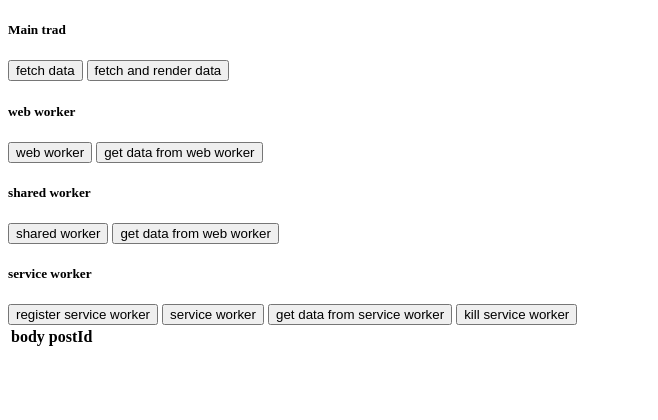
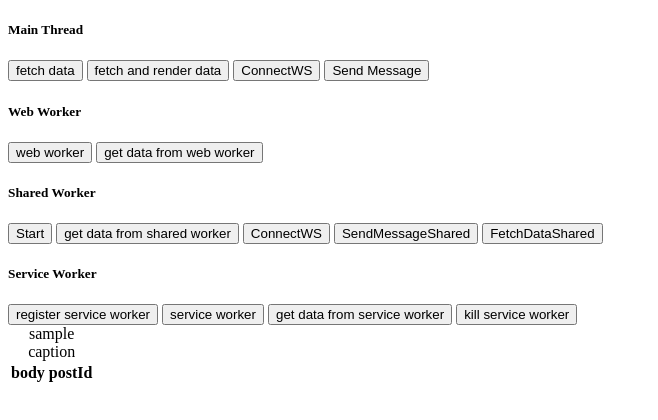
Before and after one commit to satheeq/worker-testing, a website: page index.html in a window 1280 px wide. Shown: the whole page, without its empty margins (0-658 px from the left). Drawn offline with nearby package versions, Linux system fonts and the light colour scheme.

Commit message:
Added functions to connect to webscoket and exchange messages

```diff
--- a/index.html
+++ b/index.html
@@ -8,19 +8,24 @@
     <script type = "text/javascript" src = "https://ajax.googleapis.com/ajax/libs/jquery/2.1.3/jquery.min.js"></script>
 </head>
 <body>
-<h5>Main trad</h5>
+<h5>Main Thread</h5>
 <button onclick="mainTread(false)">fetch data</button>
 <button onclick="mainTread(true)">fetch and render data</button>
+<button onclick="connectWSMain(true)">ConnectWS</button>
+<button onclick="sendMessageMain(true)">Send Message</button>
 
-<h5>web worker</h5>
+<h5>Web Worker</h5>
 <button onclick="webWorker()">web worker</button>
 <button onclick="getDataFromWebWorker()">get data from web worker</button>
 
-<h5>shared worker</h5>
-<button onclick="sharedWorker()">shared worker</button>
-<button onclick="getDataFromSharedWorker()">get data from web worker</button>
+<h5>Shared Worker</h5>
+<button onclick="createSharedWorker()">Start</button>
+<button onclick="getDataFromSharedWorker()">get data from shared worker</button>
+<button onclick="connectWebsocketShared()">ConnectWS</button>
+<button onclick="sendMessageShared()">SendMessageShared</button>
+<button onclick="fetchDataShared()">FetchDataShared</button>
 
-<h5>service worker</h5>
+<h5>Service Worker</h5>
 <button onclick="registerServiceWorker()">register service worker</button>
 <button onclick="serviceWorker()">service worker</button>
 <button onclick="getDataFromServiceWorker()">get data from service worker</button>
@@ -28,6 +33,7 @@
 <br>
 
 <table>
+    <caption>sample caption</caption>
     <tr>
         <th>body</th>
         <th>postId</th>
--- a/index.js
+++ b/index.js
@@ -16,16 +16,75 @@ function getDataFromWebWorker() {
     webWorkerInstant.postMessage('getData');
 }
 
-function sharedWorker() {
+let mainWS;
+function connectWSMain() {
+    console.log('connecting to websocket');
+
+    mainWS = new WebSocket('ws://localhost:12345');
+
+    return new Promise((resolve, reject) => {
+        const timer = setInterval(() => {
+            if(mainWS.readyState === 1) {
+                console.log('websocket connection successful');
+
+                clearInterval(timer);
+
+                mainWS.onmessage = (message) => {
+                    console.log('ws data:', message.data);
+                };
+
+                resolve(mainWS);
+            }
+        }, 10);
+    });
+}
+
+function sendMessageMain() {
+    if (mainWS) {
+        mainWS.send(JSON.stringify({message: 'sample message from main'}));
+        console.log('message send to WS');
+    }
+}
+
+function createSharedWorker() {
+    console.error('creating shared worker instance');
+
     _createSharedWorkerInstant();
 
-    sharedWorkerInstant.port.postMessage(fetchURL);
+    // sharedWorkerInstant.port.postMessage(fetchURL);
 }
 
 function getDataFromSharedWorker() {
     _createWebWorkerInstant();
 
     sharedWorkerInstant.port.postMessage('getData');
+}
+
+function connectWebsocketShared() {
+    if (!sharedWorkerInstant) {
+        createSharedWorker();
+    }
+
+    console.log('main: postMessage - connectWS');
+    sharedWorkerInstant.port.postMessage('connectWS');
+}
+
+function sendMessageShared() {
+    if (!sharedWorkerInstant) {
+        createSharedWorker();
+    }
+
+    console.log('main: postMessage - sendMessage');
+    sharedWorkerInstant.port.postMessage('sendMessage');
+}
+
+function fetchDataShared() {
+    if (!sharedWorkerInstant) {
+        createSharedWorker();
+    }
+
+    console.log('main: postMessage - fetchDataShared');
+    sharedWorkerInstant.port.postMessage('fetchData');
 }
 
 function registerServiceWorker() {
@@ -110,7 +169,8 @@ function _createSharedWorkerInstant() {
 
         sharedWorkerInstant.port.onmessage = function(e) {
             collection = e.data;
-            console.error(e.data.length);
+            // console.log('message length:', e.data.length);
+            console.log('message from shared worker:', e.data);
             // renderTable();
         };
     }
```
Also changed, not shown: sharedWorker.js (+54 -5 lines), README.md.
